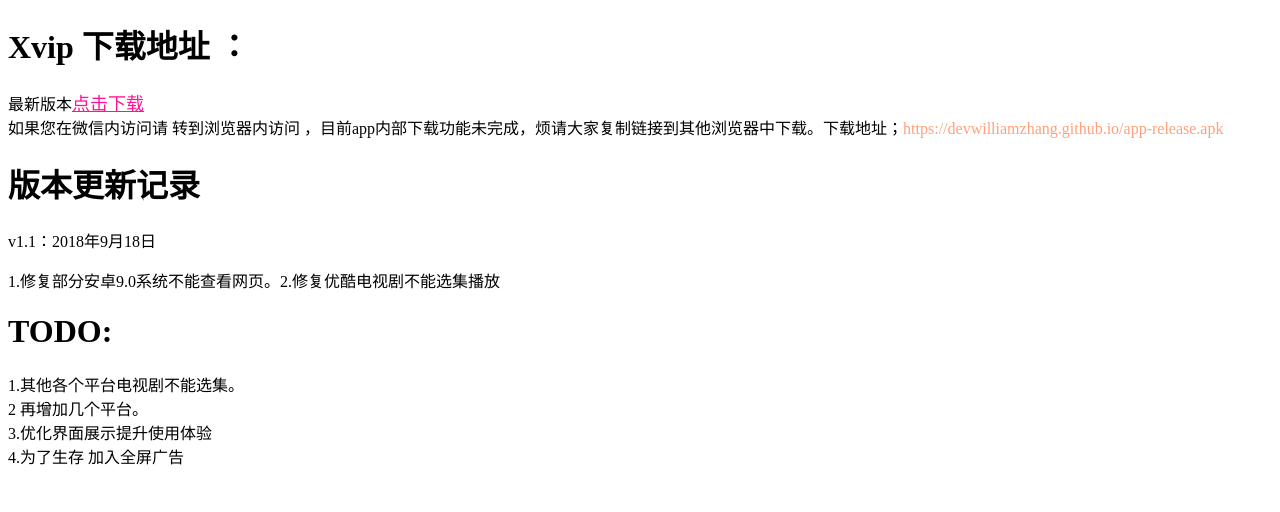
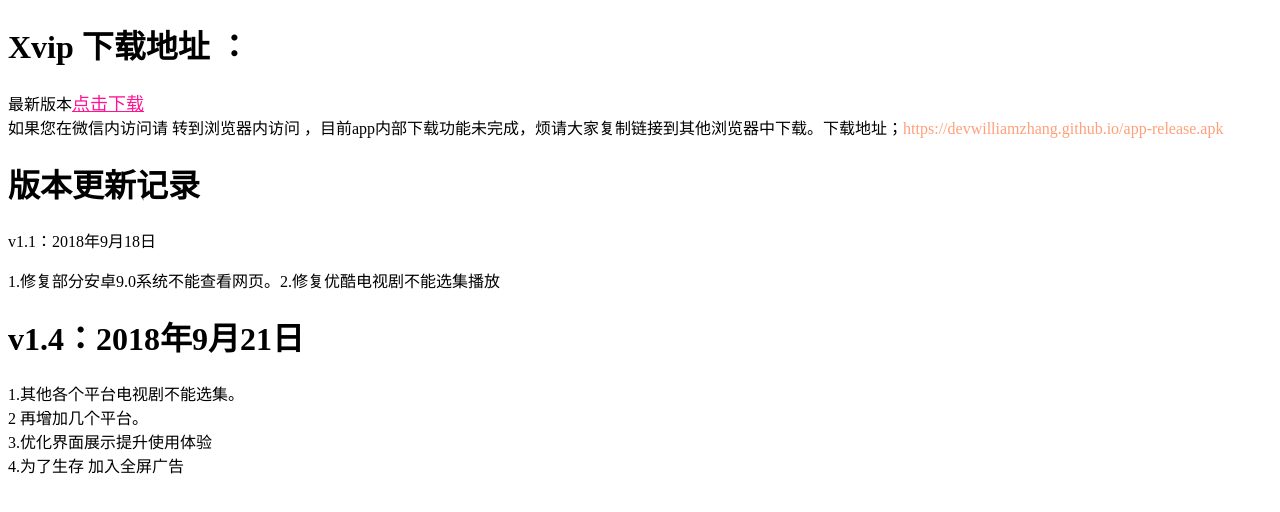
Before and after one commit to DevWilliamZhang/DevWilliamZhang.github.io, a plain HTML site: page index.html in a window 1280 px wide. Drawn offline with Linux system fonts and the light colour scheme.

```diff
--- a/index.html
+++ b/index.html
@@ -26,7 +26,7 @@
 	<h1>版本更新记录</h1>
 	<p>v1.1：2018年9月18日</p>
 	<p>1.修复部分安卓9.0系统不能查看网页。2.修复优酷电视剧不能选集播放</p>
-	<h1>TODO:</h1>
+	<h1>v1.4：2018年9月21日</h1>
 	<p>1.其他各个平台电视剧不能选集。<br/>2 再增加几个平台。<br/>3.优化界面展示提升使用体验 <br/> 4.为了生存 加入全屏广告</p>
 </body>
 </html>
```
Also changed, not shown: 1 other file.
